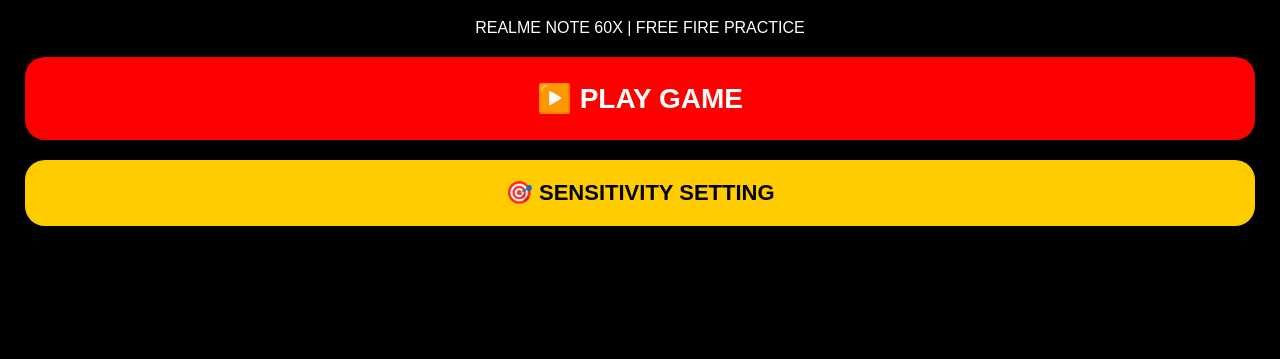
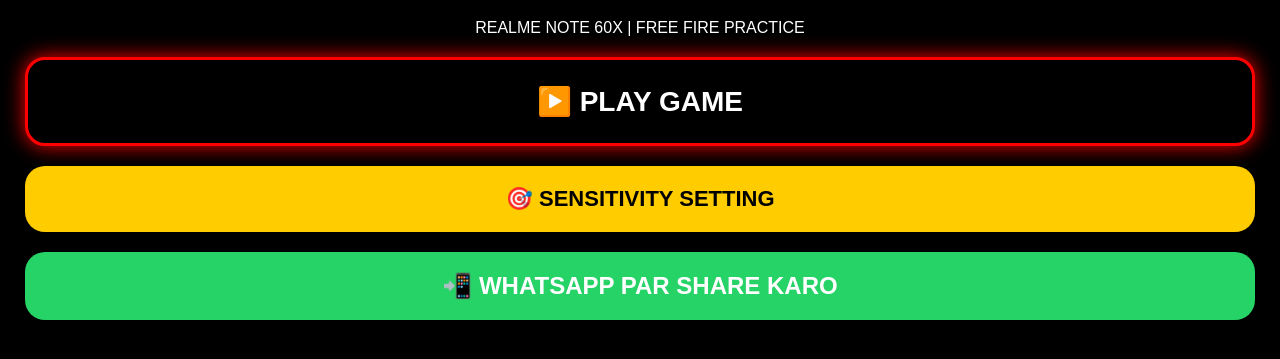
Before and after one commit to mehrankhanusa0099-star/Mafia-Head-shorr-pro, a plain HTML site: page index.html in a window 1280 px wide. Shown: the part 77-436 px from the top of the page. Drawn offline with Linux system fonts and the light colour scheme.

Commit message:
Update index.html game button

```diff
--- a/index.html
+++ b/index.html
@@ -6,8 +6,9 @@
 <style>
 body{background:black;color:white;text-align:center;font-family:Arial;margin:0;padding:15px}
 h1{color:yellow;font-size:32px}
-.play{display:block;background:red;color:white;font-size:28px;font-weight:bold;padding:25px;margin:20px 10px;border-radius:20px;text-decoration:none}
+.play{display:block;background:black;color:white;font-size:28px;font-weight:bold;padding:25px;margin:20px 10px;border-radius:20px;text-decoration:none;border:3px solid red;box-shadow:0 0 20px red}
 .sen{display:block;background:#ffcc00;color:black;font-size:22px;font-weight:bold;padding:20px;margin:20px 10px;border-radius:20px;text-decoration:none}
+.wa{display:block;background:#25D366;color:white;font-size:24px;font-weight:bold;padding:20px;margin:20px 10px;border-radius:20px;text-decoration:none}
 </style>
 </head>
 <body>
@@ -15,5 +16,6 @@ h1{color:yellow;font-size:32px}
 <p>REALME NOTE 60X | FREE FIRE PRACTICE</p>
 <a class="play" href="freefire.html">▶️ PLAY GAME</a>
 <a class="sen" href="sensitivity.html">🎯 SENSITIVITY SETTING</a>
+<a class="wa" href="https://wa.me/?text=🔥%20MAFIA%20HEADSHOT%20GAME%20KHELO!%20https://mehrankhanusa0099-star.github.io/Mafia-Head-short1-pro/">📲 WHATSAPP PAR SHARE KARO</a>
 </body>
 </html>
```
